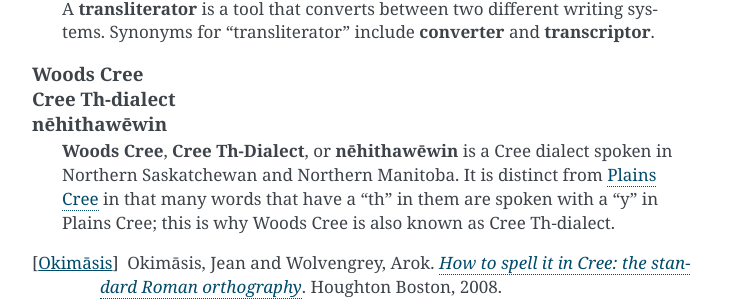
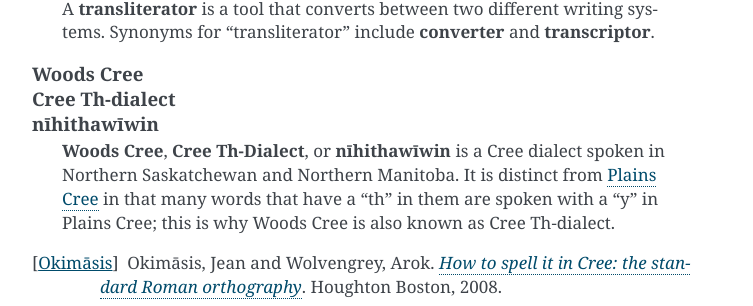
Before and after one commit to eddieantonio/cree-sro-syllabics, a Sphinx documentation site: the page built from docs/glossary.rst, in a window 1280 px wide. Shown: the part 1635-1941 px from the top of the page, without its empty margins (388-1141 px from the left). Built offline with Sphinx 7.4.7, drawn with Linux system fonts in a browser that asks for light colours.

Commit message:
A few more corrections.

```diff
--- a/docs/glossary.rst
+++ b/docs/glossary.rst
@@ -71,8 +71,8 @@ Glossary
 
   Woods Cree
   Cree Th-dialect
-  nēhithawēwin
-    **Woods Cree**, **Cree Th-Dialect**, or **nēhithawēwin** is a Cree dialect
+  nīhithawīwin
+    **Woods Cree**, **Cree Th-Dialect**, or **nīhithawīwin** is a Cree dialect
     spoken in Northern Saskatchewan and Northern Manitoba. It is distinct from
     :term:`Plains Cree` in that many words that have a "th" in them are spoken
     with a "y" in Plains Cree; this is why Woods Cree is also known as Cree
--- a/setup.py
+++ b/setup.py
@@ -46,7 +46,7 @@ except FileNotFoundError:
 # Load the package's __init__.py module as a dictionary.
 about = {}
 if not VERSION:
-    # Assume the version is defined in the __init__.py file.
+    # Assume the version is defined in the module file.
     with open(os.path.join(here, NAME + '.py')) as f:
         exec([l for l in f.readlines() if l.startswith('__version__')][0], about)
 else:
```
